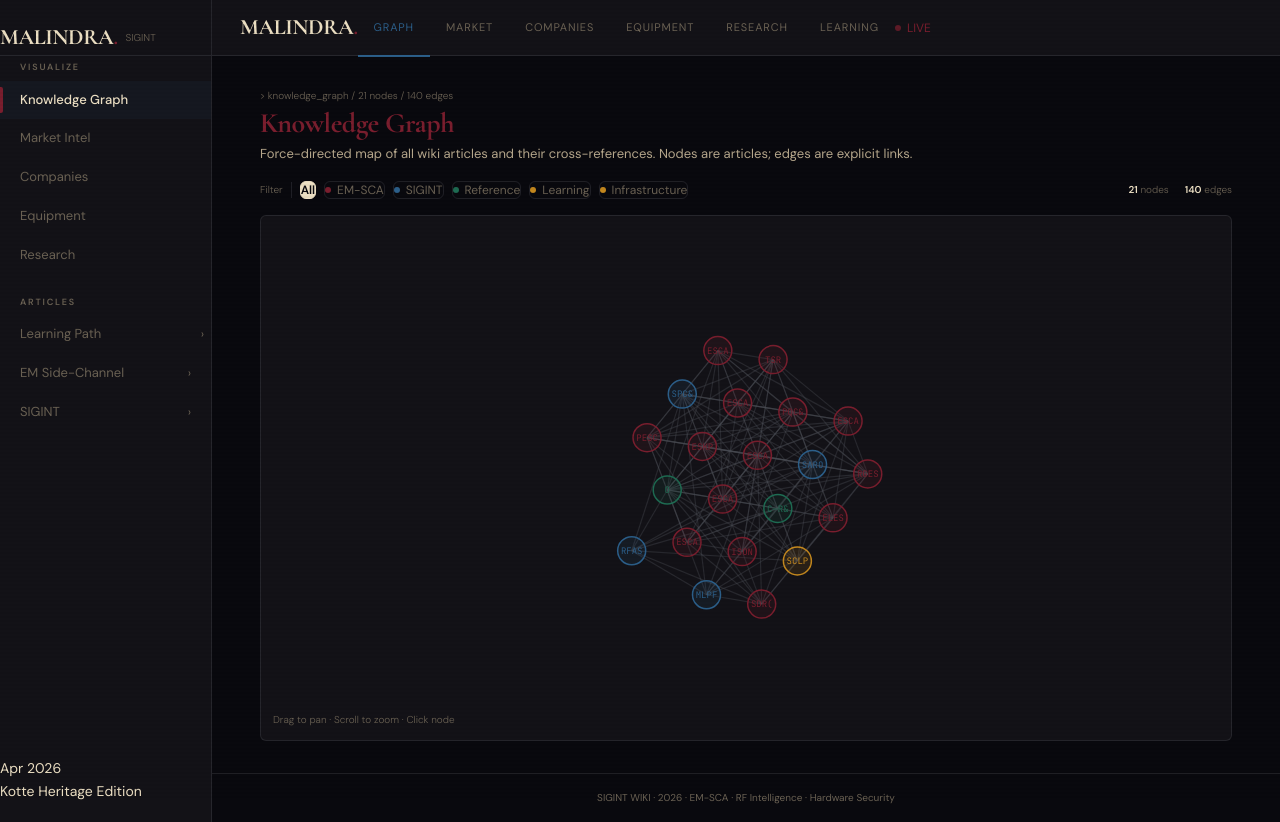
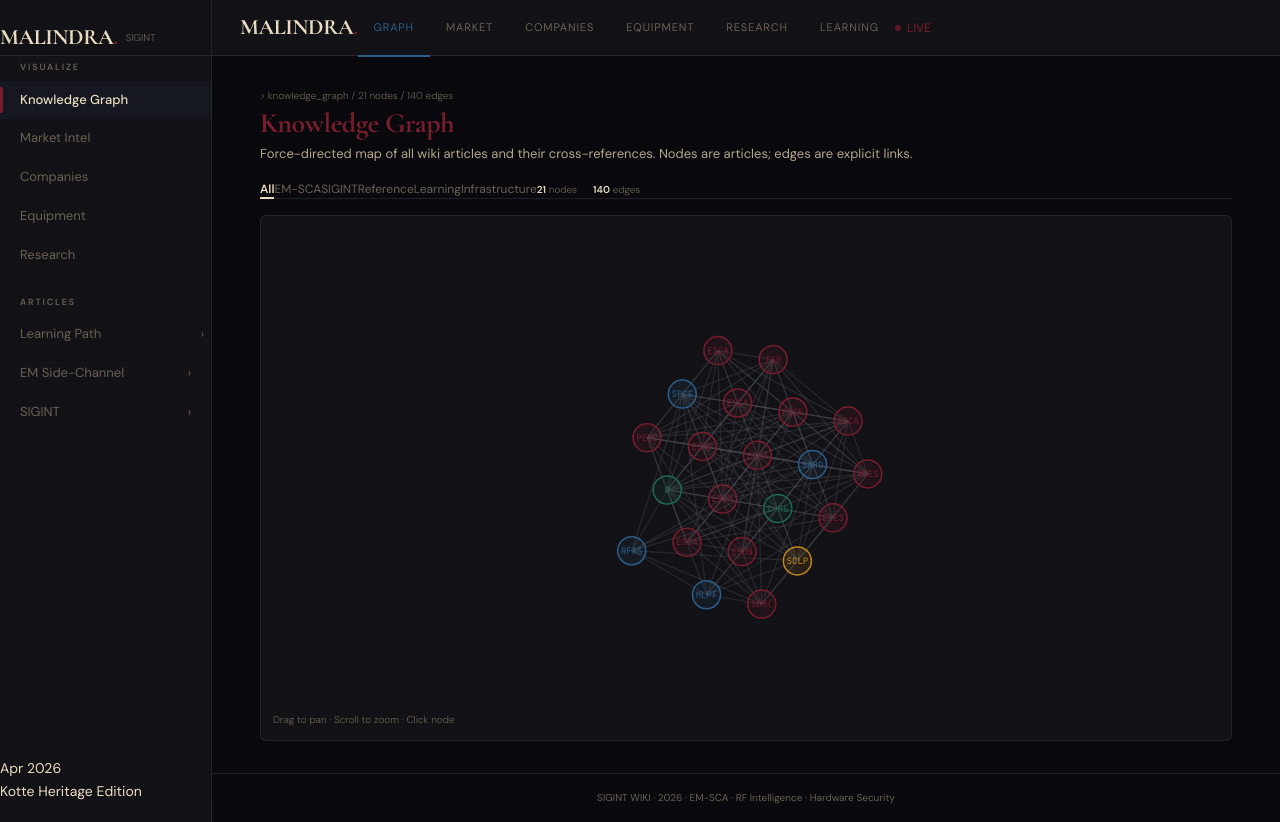
Before and after one commit to malindralk/sigint, a Next.js app: page /graph in a window 1280 px wide. Built offline with nearby package versions, Linux system fonts and the light colour scheme.

Commit message:
fix: Knowledge Graph filter pills to tab bar
- Underline tab navigation style
- Active tab has colored bottom border matching category
- Node/edge count stats aligned right in tab bar

```diff
--- a/app/components/KnowledgeGraph.tsx
+++ b/app/components/KnowledgeGraph.tsx
@@ -4,21 +4,20 @@ import { useEffect, useRef, useState } from "react";
 import type { GraphData, GraphNode } from "@/lib/graph-data";
 
 const CATEGORIES = [
+  { key: "all", label: "All", color: "var(--text-primary)" },
   { key: "em-sca", label: "EM-SCA", color: "#7A1E2E" },
   { key: "sigint", label: "SIGINT", color: "#2C5F8A" },
   { key: "reference", label: "Reference", color: "#1E6B52" },
   { key: "learning", label: "Learning", color: "#C4881E" },
   { key: "infrastructure", label: "Infrastructure", color: "#C4881E" },
-] as const;
+];
 
 interface Props { data: GraphData; }
 
 function GraphSkeleton() {
   return (
     <div className="flex items-center justify-center" style={{ height: '100%', minHeight: '400px' }}>
-      <div className="t-muted" style={{ fontFamily: 'var(--font-ui)', fontSize: '13px' }}>
-        Loading knowledge graph...
-      </div>
+      <div className="t-muted" style={{ fontFamily: 'var(--font-ui)', fontSize: '13px' }}>Loading knowledge graph...</div>
     </div>
   );
 }
@@ -45,7 +44,7 @@ export default function KnowledgeGraph({ data }: Props) {
       svgRef.current!.setAttribute("height", String(H));
 
       const colorMap: Record<string, string> = {};
-      CATEGORIES.forEach(c => { colorMap[c.key] = c.color; });
+      CATEGORIES.forEach(c => { colorMap[c.key] = c.key === "all" ? "var(--text-primary)" : c.color; });
 
       const filteredNodes = filter === "all" ? data.nodes : data.nodes.filter((n) => n.category === filter);
       const filteredIds = new Set(filteredNodes.map((n) => n.id));
@@ -103,8 +102,7 @@ export default function KnowledgeGraph({ data }: Props) {
     return () => { cleanup.then((fn) => fn && fn()); };
   }, [data, filter]);
 
-  const totalCount = data.nodes.length;
-  const filteredCount = filter === "all" ? totalCount : data.nodes.filter(n => n.category === filter).length;
+  const filteredCount = filter === "all" ? data.nodes.length : data.nodes.filter(n => n.category === filter).length;
   const edgeCount = filter === "all" ? data.edges.length : data.edges.filter(e => {
     const ids = new Set(data.nodes.filter(n => filter === "all" || n.category === filter).map(n => n.id));
     return ids.has(e.source as string) && ids.has(e.target as string);
@@ -112,55 +110,37 @@ export default function KnowledgeGraph({ data }: Props) {
 
   return (
     <div className="flex flex-col h-full gap-4">
-      {/* Filter bar */}
-      <div className="flex items-center justify-between flex-wrap gap-3">
-        <div className="flex items-center gap-2">
-          <span className="t-muted" style={{ fontSize: '10px' }}>Filter</span>
-          <div className="h-4" style={{ width: '1px', background: 'var(--border)' }} />
-
-          {/* All button */}
-          <button
-            onClick={() => setFilter("all")}
-            className="text-xs px-3 py-1 rounded-md transition-all"
-            style={{
-              background: filter === "all" ? 'var(--text-primary)' : 'transparent',
-              color: filter === "all" ? 'var(--bg-base)' : 'var(--text-muted)',
-              fontWeight: filter === "all" ? 600 : 400,
-              border: `1px solid ${filter === "all" ? 'var(--text-primary)' : 'var(--border)'}`,
-              fontFamily: 'var(--font-ui)',
-            }}
-          >
-            All
-          </button>
-
-          {/* Category pills */}
-          {CATEGORIES.map(cat => (
+      {/* Tab bar */}
+      <div>
+        <div className="flex items-end gap-0 border-b" style={{ borderColor: 'var(--border)' }}>
+          {CATEGORIES.map(cat => {
+            const active = filter === cat.key;
+            const catColor = cat.key === "all" ? 'var(--text-primary)' : cat.color;
+            return (
               <button
                 key={cat.key}
                 onClick={() => setFilter(cat.key)}
-              className="text-xs px-3 py-1 rounded-md transition-all flex items-center gap-1.5"
+                className="px-4 py-2.5 text-xs transition-colors relative"
                 style={{
-                background: filter === cat.key ? `${cat.color}22` : 'transparent',
-                color: filter === cat.key ? cat.color : 'var(--text-muted)',
-                fontWeight: filter === cat.key ? 600 : 400,
-                border: `1px solid ${filter === cat.key ? cat.color : 'var(--border)'}`,
+                  color: active ? catColor : 'var(--text-muted)',
+                  fontWeight: active ? 600 : 400,
                   fontFamily: 'var(--font-ui)',
+                  borderBottom: active ? `2px solid ${catColor}` : '2px solid transparent',
+                  marginBottom: '-1px',
                 }}
               >
-              <span className="w-1.5 h-1.5 rounded-full" style={{ background: cat.color }} />
                 {cat.label}
               </button>
-          ))}
-        </div>
-
-        {/* Stats */}
-        <div className="flex items-center gap-4">
+            );
+          })}
+          <div className="ml-auto flex items-center gap-4 px-4 pb-2.5">
             <span className="t-muted" style={{ fontSize: '10px' }}>
               <span style={{ color: 'var(--text-primary)', fontWeight: 600 }}>{filteredCount}</span> nodes
             </span>
             <span className="t-muted" style={{ fontSize: '10px' }}>
               <span style={{ color: 'var(--text-primary)', fontWeight: 600 }}>{edgeCount}</span> edges
             </span>
+          </div>
         </div>
       </div>
 
```
Lines whose indentation alone changed are shown as unchanged.
